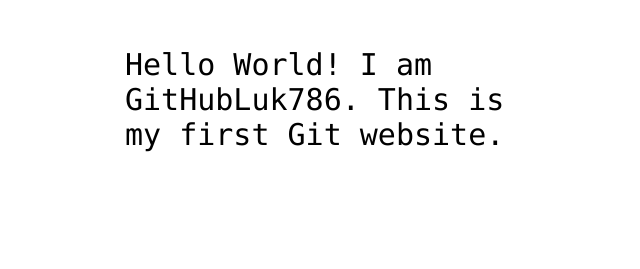
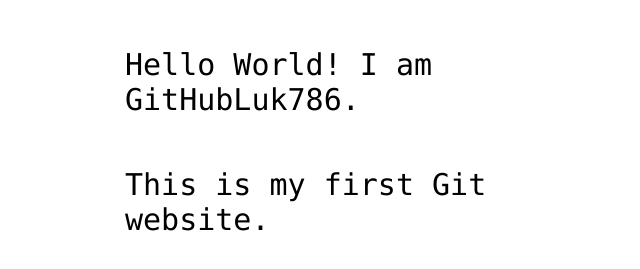
Before and after one commit to Luk786/Luk786.github.io, a plain HTML site: page index.html in a window 1280 px wide. Shown: the part 341-610 px from the top of the page, without its empty margins (315-955 px from the left). Drawn offline with Linux system fonts and the light colour scheme.

Commit message:
Update index.html

```diff
--- a/index.html
+++ b/index.html
@@ -12,7 +12,9 @@
 <img src="https://octodex.github.com/images/daftpunktocat-thomas.gif" id="octocat" alt="octocat-gif" />
 
 <!-- Change this code here by copy and pasting your template on line 15 -->
-<p>Hello World! I am GitHubLuk786. This is my first Git website.</p>
+  <p>Hello World! I am GitHubLuk786. </p>
+
+  <p>This is my first Git website.</p>
 
 </body>
 </html>
```
